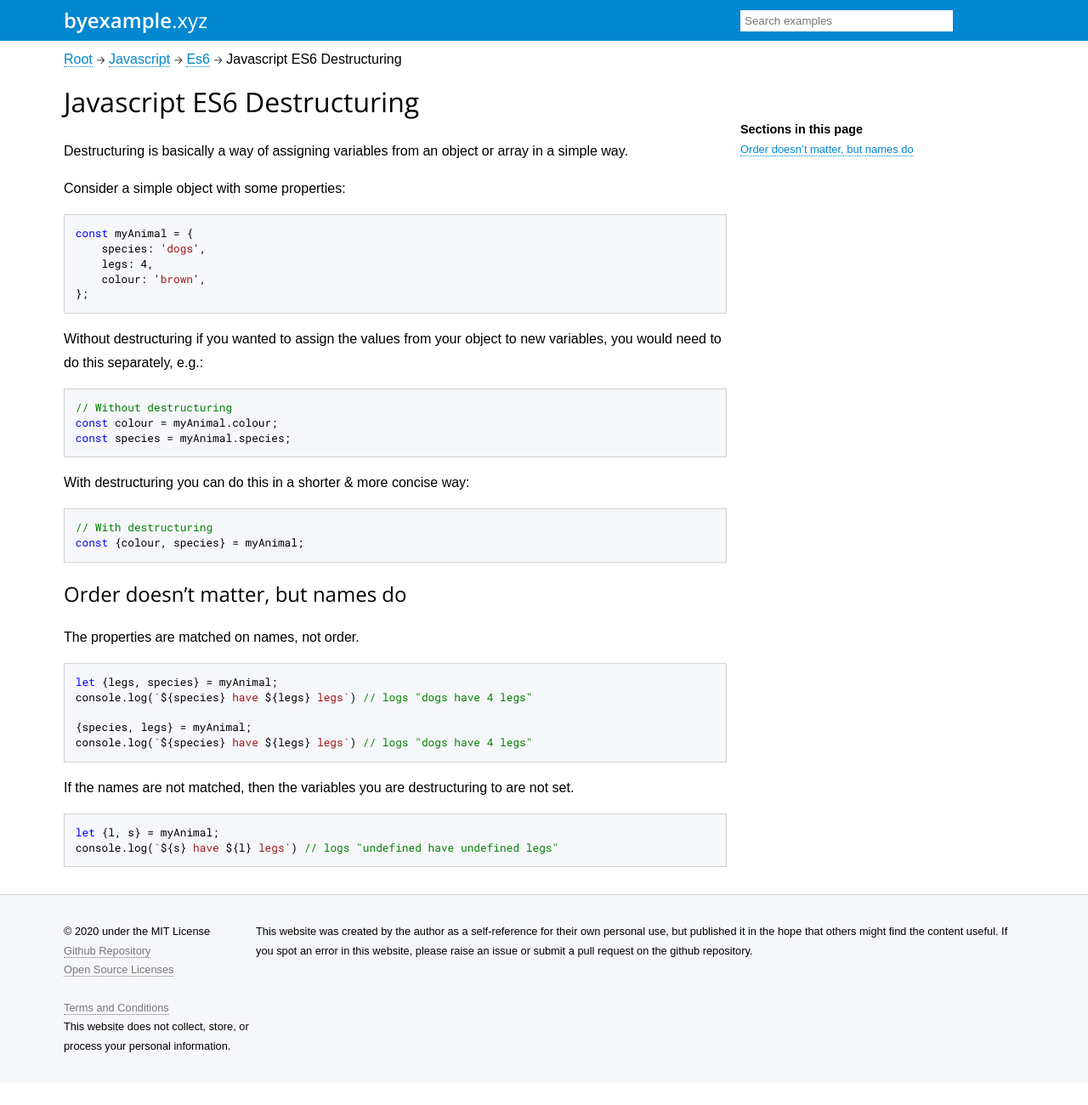
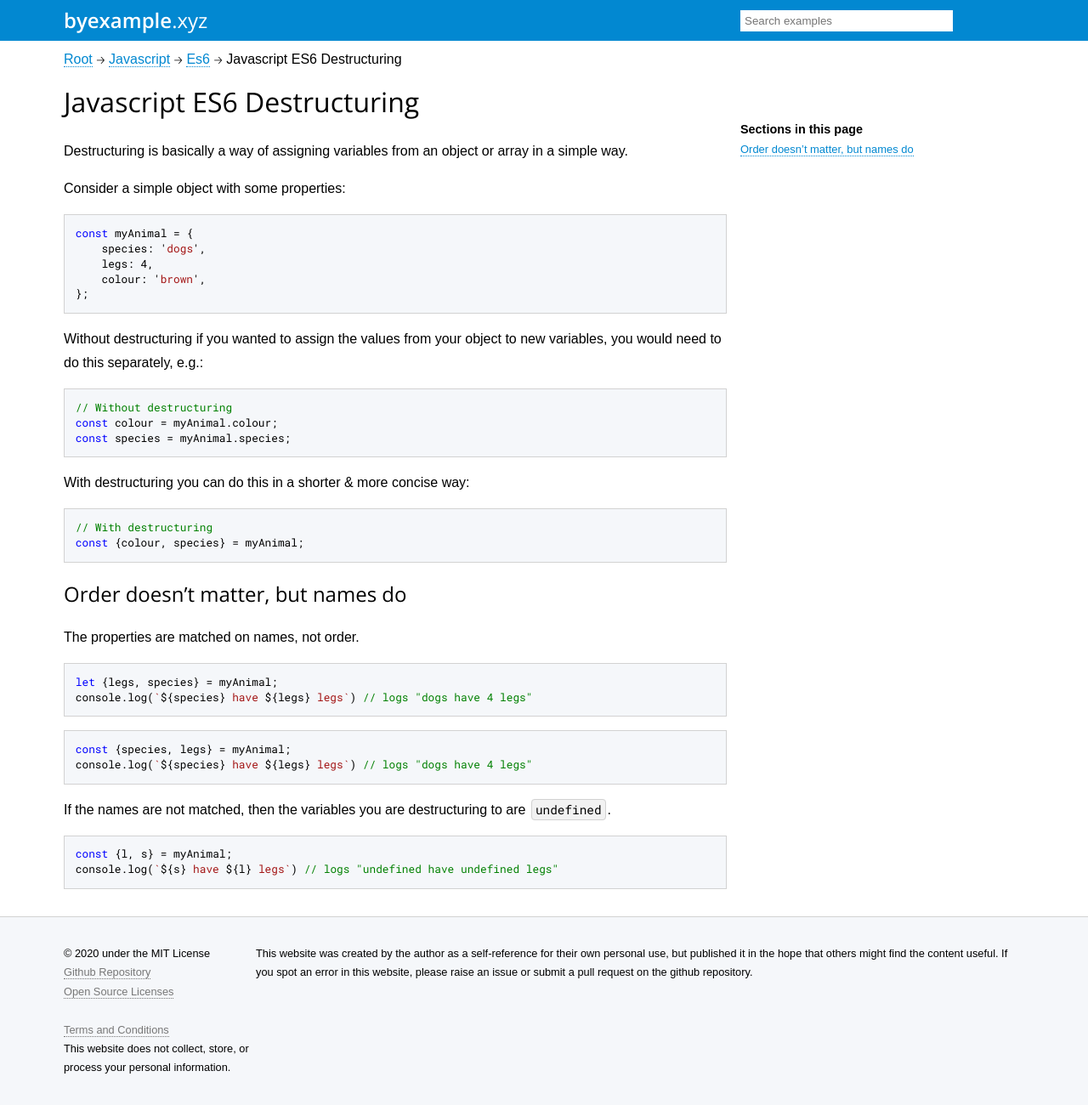
Before and after one commit to matt1/byexample.xyz, a Jekyll site: the page built from _examples/javascript/es6/destructuring.md, in a window 1280 px wide and 1300 px high. Shown: the whole window at 85% size. Built offline with Jekyll 4.4.1, drawn with Linux system fonts in a browser that asks for light colours.

Commit message:
Update destructuring.md

````diff
--- a/_examples/javascript/es6/destructuring.md
+++ b/_examples/javascript/es6/destructuring.md
@@ -38,14 +38,16 @@ The properties are matched on names, not order.
 ```javascript
 let {legs, species} = myAnimal;
 console.log(`${species} have ${legs} legs`) // logs "dogs have 4 legs"
+```
 
-{species, legs} = myAnimal;
+```javascript
+const {species, legs} = myAnimal;
 console.log(`${species} have ${legs} legs`) // logs "dogs have 4 legs"
 ```
 
-If the names are not matched, then the variables you are destructuring to are not set.
+If the names are not matched, then the variables you are destructuring to are `undefined`.
 
 ```javascript
-let {l, s} = myAnimal;
+const {l, s} = myAnimal;
 console.log(`${s} have ${l} legs`) // logs "undefined have undefined legs"
 ```
````
